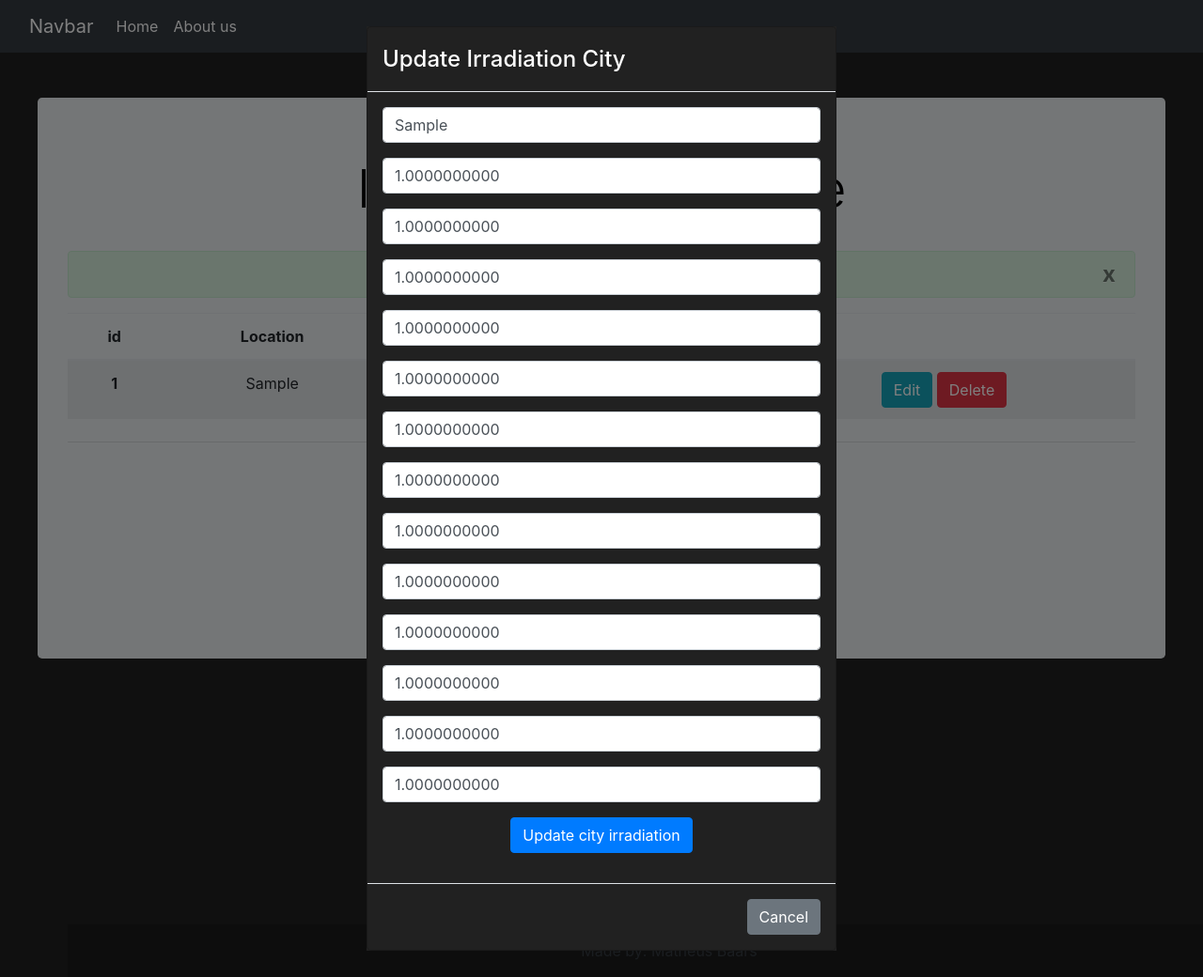
After one commit to matheusbaars/AppSolar, a Flask app: page /irradiation in a window 1280 px wide, after a click on "Edit". The commit adds this page. Shown: the whole page at 94% size. Run offline with Flask 2, Linux system fonts and the light colour scheme; tables that the repository leaves empty hold one stand-in row (values such as "Sample post"); one stand-in notice (Sample message) is shown; some libraries are stand-ins or nearby versions.

Commit message:
inserido irradiação

```diff
--- a/appsolar/functions.py
+++ b/appsolar/functions.py
@@ -1,3 +1,6 @@
+from json import dumps
+from sqlalchemy.orm import class_mapper
+
 def costOfDisponibility(cost):
     if cost == 'Monophasic':
         return 30
@@ -12,3 +15,6 @@ def costOfDisponibility(cost):
 
 def monthlyEnergyConsumedLessCostDisponibility(energy, costOfDisponibility):
     return int(energy) - int(costOfDisponibility)
+
+def number_of_modules(net_energy_per_day, modulePower):
+    pass
--- a/appsolar/routes.py
+++ b/appsolar/routes.py
@@ -1,8 +1,10 @@
+from sqlalchemy.orm.base import MANYTOONE
 from appsolar import app
-from flask import render_template, url_for, request, url_for, flash, redirect
-from appsolar.models import Client, Module, User
+from flask import render_template, url_for, request, url_for, flash, redirect, jsonify
+from appsolar.models import Client, Module, User, Irradiacao
 from appsolar import db
 from appsolar.functions import *
+
 
 @app.route('/')
 @app.route('/home')
@@ -62,16 +64,25 @@ def update():
 ####################Simple Calculator##############
 @app.route('/simplecalculator')
 def simple_calculator():
-    return render_template('simpleCalculator.html')
+    modules = Module.query.all()
+    return render_template('simpleCalculator.html', modules=modules)
 
-@app.route('/simplecalculate', methods=['POST'])
+@app.route('/simplecalculate', methods=['GET', 'POST'])
 def simplecalculate():
     meanconsume = request.form['meanconsume']
     custodisponibilidade = request.form['custodisponibilidade']
+    module_data = request.form['modules']
+
+    #for key, value in request.form.items():
+    #    print("key: {0}, value: {1}".format(key, value))
+    id = module_data[-1]
+    module_data = Module.query.filter_by(id=id).first()
+
+
     custodisponibilidade = costOfDisponibility(custodisponibilidade)
     net_energy = monthlyEnergyConsumedLessCostDisponibility(meanconsume, custodisponibilidade)
     net_energy_per_day = net_energy / 30
-    return f'Calculado{net_energy_per_day}'
+    return f'Calculado{net_energy_per_day} | {module_data.pmax}'
 ####################Simple Calculator##############
 
 ####################MODULES########################
@@ -112,7 +123,6 @@ def deletemodule(id):
 
 @app.route('/updatemodule', methods=['GET', 'POST'])
 def updatemodule():
-
     if request.method == 'POST':
         data = Module.query.get(request.form.get('id'))
         data.manufacture = request.form['manufacture']
@@ -130,3 +140,67 @@ def updatemodule():
         return redirect(url_for('modules'))
     return render_template('modules.html')
 ####################MODULES########################
+
+####################IRRADIAÇÃO#####################
+@app.route('/irradiation')
+def irradiation():
+    irradiations = Irradiacao.query.all()
+    return render_template('irradiation.html', irradiations=irradiations)
+
+@app.route('/insertcityirradiation', methods=['POST'])
+def insertcityirradiation():
+    if request.method == 'POST':
+        city = request.form['irr-city']
+        january = request.form['irr-january']
+        february = request.form['irr-february']
+        march = request.form['irr-march']
+        april = request.form['irr-april']
+        may = request.form['irr-may']
+        june = request.form['irr-june']
+        july = request.form['irr-july']
+        august = request.form['irr-august']
+        september = request.form['irr-september']
+        october = request.form['irr-october']
+        november = request.form['irr-november']
+        december = request.form['irr-december']
+        mean = request.form['irr-mean']
+
+        data = Irradiacao(city, january, february, march, april, may, june, july, august, september, october, november, december, mean)
+        db.session.add(data)
+        db.session.commit()
+        flash('City irradiation added successfully')
+        return redirect(url_for('irradiation'))
+    return render_template('irradiation.html')
+
+@app.route('/updateirradiation', methods=['GET', 'POST'])
+def updateirradiation():
+    if request.method == 'POST':
+        data = Irradiacao.query.get(request.form.get('id'))
+        data.irr_cidade = request.form['irr-city']
+        data.irr_janeiro = request.form['irr-january']
+        data.irr_fevereiro = request.form['irr-february']
+        data.irr_março = request.form['irr-march']
+        data.irr_abril = request.form['irr-april']
+        data.irr_maio= request.form['irr-may']
+        data.irr_junho= request.form['irr-june']
+        data.irr_julho = request.form['irr-july']
+        data.irr_agosto = request.form['irr-august']
+        data.irr_setembro = request.form['irr-september']
+        data.irr_outubro = request.form['irr-october']
+        data.irr_novembro = request.form['irr-november']
+        data.irr_dezembro = request.form['irr-december']
+        data.irr_media = request.form['irr-mean']
+
+        db.session.commit()
+        flash('City Irradiation update successfully')
+        return redirect(url_for('irradiation'))
+    return render_template('irradiation.html')
+
+@app.route('/deleteirradiation/<id>')
+def deleteirradiation(id):
+    irradiation = Irradiacao.query.get(id)
+    db.session.delete(irradiation)
+    db.session.commit()
+    flash('City irradiation deleted successfully')
+    return redirect(url_for('irradiation'))
+####################IRRADIAÇÃO#####################
--- a/appsolar/static/css/css.css
+++ b/appsolar/static/css/css.css
@@ -61,3 +61,7 @@ footer {
     width: 100%;
     margin-left: 0px;
 }
+
+.hidden {
+    display: none;
+}
--- /dev/null
+++ b/appsolar/templates/irradiation.html
@@ -0,0 +1,181 @@
+{% extends 'base.html' %}
+{% block title %}
+Clients Page
+{% endblock %}
+
+{% block content %}
+<br>
+<br>
+<div class="jumbotron text-center" id="jumbotron-clients">
+    <h3 class="display-4">Irradiation Database</h3>
+    <br>
+    {% with messages = get_flashed_messages() %}
+    {% if messages %}
+    {% for message in messages %}
+    <div class="alert alert-success alert-dismissable" role="alert">
+    <button type="button" class="close" data-dismiss="alert" aria-label="close">
+        <span aria-hidden="true">x</span>
+    </button>
+    {{ message }}
+    </div>
+
+    {% endfor %}
+    {% endif %}
+    {% endwith %}
+    <table class="table table-striped">
+        <thead>
+          <tr>
+            <th scope="col">id</th>
+            <th scope="col">Location</th>
+            <th scope="col">Mean Irradiation</th>
+            <th scope="col"></th>
+          </tr>
+        </thead>
+        <tbody>
+        {% for irradiation in irradiations %}
+          <tr>
+            <th scope="row">{{ irradiation.id }}</th>
+            <td>{{ irradiation.irr_cidade }}</td>
+            <td>{{ irradiation.irr_media }}</td>
+            <td>
+                <a href="/updateirradiation/{{ irradiation.id }}" class="btn btn-info btn-xs" data-toggle="modal" data-target="#editmodalirradiation{{ irradiation.id }}">Edit</a>
+                <a href="/deleteirradiation/{{ irradiation.id }}" class="btn btn-danger btn-xs" onclick="return confirm('Are you sure to delete {{ irradiation.irr_cidade }}?')">Delete</a>
+            </td>
+          </tr>
+
+          <div id="editmodalirradiation{{ irradiation.id }}" class="modal fade" role="dialog">
+            <div class="modal-dialog" style="background-color: #212121;">
+               <div class="modal-content" style="background-color: #212121;">
+                  <div class="modal-header" style="background-color: #212121;">
+                     <h4 class="modal-title" style="color: white;">Update Irradiation City</h4>
+                  </div>
+                  <div class="modal-body">
+                     <form action="{{ url_for('updateirradiation') }}" method="POST">
+                        <div class="form-group">
+                          <input type="hidden" name="id" value="{{ irradiation.id }}">
+                           <input type="text" class="form-control" name="irr-city" value="{{ irradiation.irr_cidade }}">
+                        </div>
+                         <div class="form-group">
+                           <input type="number" step=0.01 class="form-control" name="irr-january" value="{{ irradiation.irr_janeiro }}">
+                        </div>
+                        <div class="form-group">
+                          <input type="number" step=0.01 class="form-control" name="irr-february" value="{{ irradiation.irr_fevereiro }}">
+                       </div>
+                       <div class="form-group">
+                        <input type="number" step=0.01 class="form-control" name="irr-march" value="{{ irradiation.irr_março }}">
+                     </div>
+                    <div class="form-group">
+                      <input type="number" step=0.01 class="form-control" name="irr-april" value="{{ irradiation.irr_abril }}">
+                    </div>
+                    <div class="form-group">
+                        <input type="number" step=0.01 class="form-control" name="irr-may" value="{{ irradiation.irr_maio }}">
+                      </div>
+                      <div class="form-group">
+                      <input type="number" step=0.01 class="form-control" name="irr-june" value="{{ irradiation.irr_junho }}">
+                    </div>
+                    <div class="form-group">
+                        <input type="number" step=0.01 class="form-control" name="irr-july" value="{{ irradiation.irr_julho }}">
+                    </div>
+                    <div class="form-group">
+                        <input type="number" step=0.01 class="form-control" name="irr-august" value="{{ irradiation.irr_agosto }}">
+                    </div>
+                    <div class="form-group">
+                        <input type="number" step=0.01 class="form-control" name="irr-september" value="{{ irradiation.irr_setembro }}">
+                    </div>
+                    <div class="form-group">
+                        <input type="number" step=0.01 class="form-control" name="irr-october" value="{{ irradiation.irr_outubro }}">
+                    </div>
+                    <div class="form-group">
+                        <input type="number" step=0.01 class="form-control" name="irr-november" value="{{ irradiation.irr_novembro }}">
+                    </div>
+                    <div class="form-group">
+                        <input type="number" step=0.01 class="form-control" name="irr-december" value="{{ irradiation.irr_dezembro }}">
+                    </div>
+                    <div class="form-group">
+                        <input type="number" step=0.01 class="form-control" name="irr-mean" value="{{ irradiation.irr_media }}">
+                    </div>
+                        <div class="form-group">
+                           <button class="btn btn-primary" type="submit">Update city irradiation</button>
+                        </div>
+                     </form>
+                </div>
+                <div class="modal-footer">
+                    <button type="button" class="btn btn-secondary" data-dismiss="modal">Cancel</button>
+                </div>
+            </div>
+
+
+        </div>
+
+        </tbody>
+        {% endfor %}
+      </table>
+    <hr class="my-4">
+    <p class="lead">
+        <br>
+      <a class="btn btn-primary btn-lg" href="#" role="button" data-toggle="modal" data-target="#addirradiationmodal">Add New city irradiation</a>
+      <div id="addirradiationmodal" class="modal fade" role="dialog">
+        <div class="modal-dialog" style="background-color: #212121;">
+           <div class="modal-content" style="background-color: #212121;">
+              <div class="modal-header" style="background-color: #212121;">
+                 <h4 class="modal-title" style="color: white;">Add new City irradiation</h4>
+              </div>
+              <div class="modal-body">
+                 <form action="{{ url_for('insertcityirradiation') }}" method="POST">
+                    <div class="form-group">
+                       <input type="text" class="form-control" name="irr-city" required="1" placeholder="City">
+                    </div>
+                    <div class="form-group">
+                        <input type="number" step=0.01 class="form-control" name="irr-january" required="1" placeholder="January">
+                     </div>
+                   <div class="form-group">
+                    <input type="number" step=0.01 class="form-control" name="irr-february" required="1" placeholder="February">
+                 </div>
+                <div class="form-group">
+                  <input type="number" step=0.01 class="form-control" name="irr-march" required="1" placeholder="March">
+                </div>
+                <div class="form-group">
+                    <input type="number" step=0.01 class="form-control" name="irr-april" required="1" placeholder="April">
+                 </div>
+                <div class="form-group">
+                    <input type="number" step=0.01 class="form-control" name="irr-may" required="1" placeholder="May">
+                </div>
+                <div class="form-group">
+                    <input type="number" step=0.01 class="form-control" name="irr-june" required="1" placeholder="June">
+                </div>
+                <div class="form-group">
+                    <input type="number" step=0.01 class="form-control" name="irr-july" required="1" placeholder="July">
+                </div>
+                <div class="form-group">
+                    <input type="number" step=0.01 class="form-control" name="irr-august" required="1" placeholder="August">
+                </div>
+                <div class="form-group">
+                    <input type="number" step=0.01 class="form-control" name="irr-september" required="1" placeholder="September">
+                </div>
+                <div class="form-group">
+                    <input type="number" step=0.01 class="form-control" name="irr-october" required="1" placeholder="October">
+                </div>
+                <div class="form-group">
+                    <input type="number" step=0.01 class="form-control" name="irr-november" required="1" placeholder="November">
+                </div>
+                <div class="form-group">
+                    <input type="number" step=0.01 class="form-control" name="irr-december" required="1" placeholder="December">
+                </div>
+                <div class="form-group">
+                    <input type="number" step=0.01 class="form-control" name="irr-mean" required="1" placeholder="Mean">
+                </div>
+                    <div class="form-group">
+                       <button class="btn btn-primary" type="submit">Add City irradiation</button>
+                    </div>
+                 </form>
+            </div>
+            <div class="modal-footer">
+                <button type="button" class="btn btn-secondary" data-dismiss="modal">Cancel</button>
+            </div>
+        </div>
+      </div>
+    </p>
+  </div>
+
+
+{% endblock %}
```
Also changed, not shown: appsolar/models.py (+33 -0 lines), appsolar/templates/simpleCalculator.html (+13 -8 lines).
